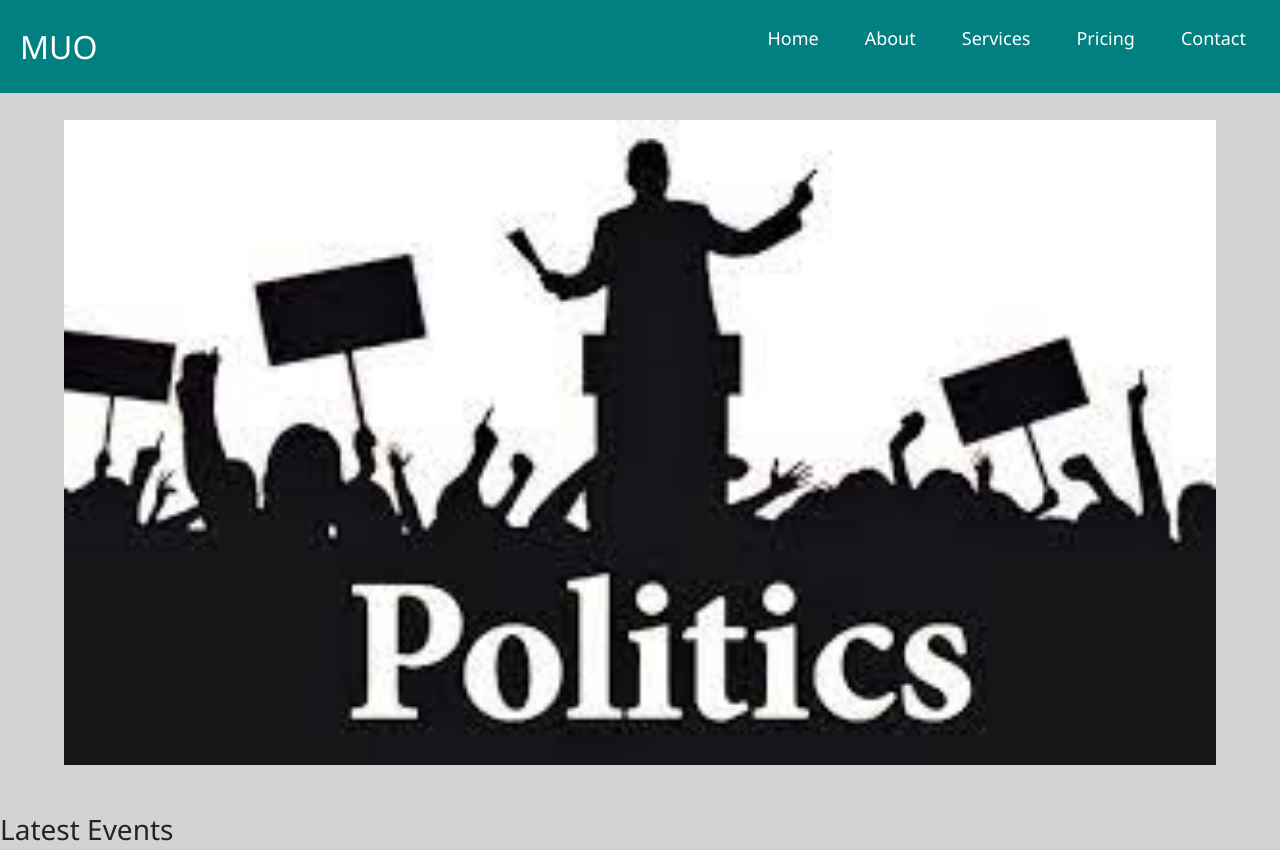
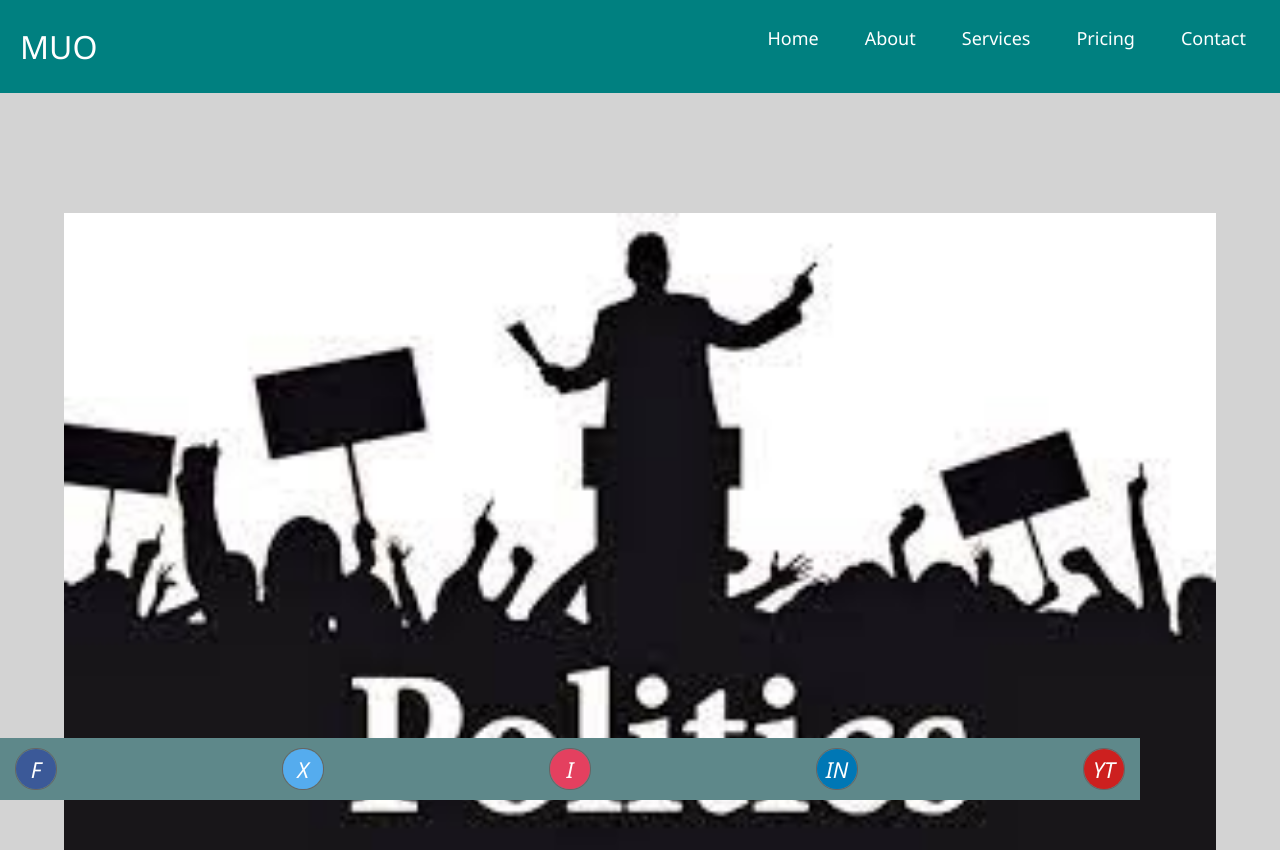
Before and after one commit to dream833/Political-Website--Main, a plain HTML site: page index.html in a window 1280 px wide. Shown: the top 850 px of the page. Drawn offline with nearby package versions, Linux system fonts and the light colour scheme.

Commit message:
footer updated

```diff
--- a/index.html
+++ b/index.html
@@ -163,6 +163,7 @@
 
 
 <br>
+<!--------
 <footer>
   <div class="footer-bottom">
     <div class="container">
@@ -181,6 +182,17 @@
     </div>
   </div>
 </footer>
+-->
+<footer class="container">
+  <div class="social-icons">
+    <a href="#" target="_blank"><i class="fa fa-facebook">F</i></a>
+    <a href="#" target="_blank"><i class="fa fa-twitter">X</i></a>
+    <a href="#" target="_blank"><i class="fa fa-instagram">I</i></a>
+    <a href="#" target="_blank"><i class="fa fa-linkedin">IN</i></a>
+    <a href="#" target="_blank"><i class="fa fa-youtube">YT</i></a>
+    <!-- Add more social icons as needed -->
+  </div>
+</footer>
 
     <script src="https://cdn.jsdelivr.net/npm/bootstrap@5.3.3/dist/js/bootstrap.bundle.min.js" integrity="sha384-YvpcrYf0tY3lHB60NNkmXc5s9fDVZLESaAA55NDzOxhy9GkcIdslK1eN7N6jIeHz" crossorigin="anonymous"></script>
   </body>
--- a/style/style.css
+++ b/style/style.css
@@ -3,11 +3,14 @@
     margin: 0;
     padding: 0;
     box-sizing: border-box;
+
   }
 
   body {
     font-family:'Segoe UI', Tahoma, Geneva, Verdana, sans-serif;
     background-color: #d3d3d3;
+    width:100%;
+
   }
 
   a {
@@ -26,7 +29,7 @@
     padding: 20px;
     background-color: teal;
     color: #fff;
-    position:fixed ;
+    position:abs;
     width: 100%;
   }
 
@@ -197,5 +200,85 @@ input[type=checkbox] {
 
 }
 
+/*footer style start
+.footer-bottom { padding: 5px 10px 12px 0; background: #444; text-align: center; color: #aaa;position: static; }
+*/
 
-.footer-bottom { padding: 5px 10px 12px 0; background: #444; text-align: center; color: #aaa;position: static; }
+.container {
+  position: fixed;
+  bottom: 0;
+  left: 0;
+  width: 100%;
+  background-color: #5e888a;
+  color: #fff;
+  text-align: center;
+  padding: 10px 5px;
+}
+
+.social-icons {
+  display: flex;
+  justify-content: center;
+  justify-content: space-between;
+
+}
+
+.social-icons a {
+  color: #fff;
+  text-decoration: none;
+  font-size: 22px;
+  margin: 0 10px;
+  border: 1.5px solid rgb(102, 101, 101);
+  border-radius: 20px;
+}
+
+/* Example icon styles */
+.fa {
+  display: inline-block;
+  width: 40px;
+  height: 40px;
+  line-height: 40px;
+  text-align: center;
+  border-radius: 60%;
+  background-color: #444;
+}
+
+/*
+.social-icons {
+  display: none;
+  position: absolute;
+  background-color: #f1f1f1;
+  border: 1px solid #ccc;
+  padding: 10px;
+  z-index: 1;
+}
+*/
+.fa:hover{
+  display: inline-block;
+  width: 40px;
+  height: 40px;
+  line-height: 40px;
+  text-align: center;
+  border-radius: 50%;
+  background-color: rgba(255, 255, 255, 0.34);
+
+
+}
+.fa-facebook {
+  background-color: #3b5998;
+}
+
+.fa-twitter {
+  background-color: #55acee;
+}
+
+.fa-instagram {
+  background-color: #e4405f;
+}
+
+.fa-linkedin {
+  background-color: #0077b5;
+}
+
+.fa-youtube {
+  background-color: #cd201f;
+}
```
